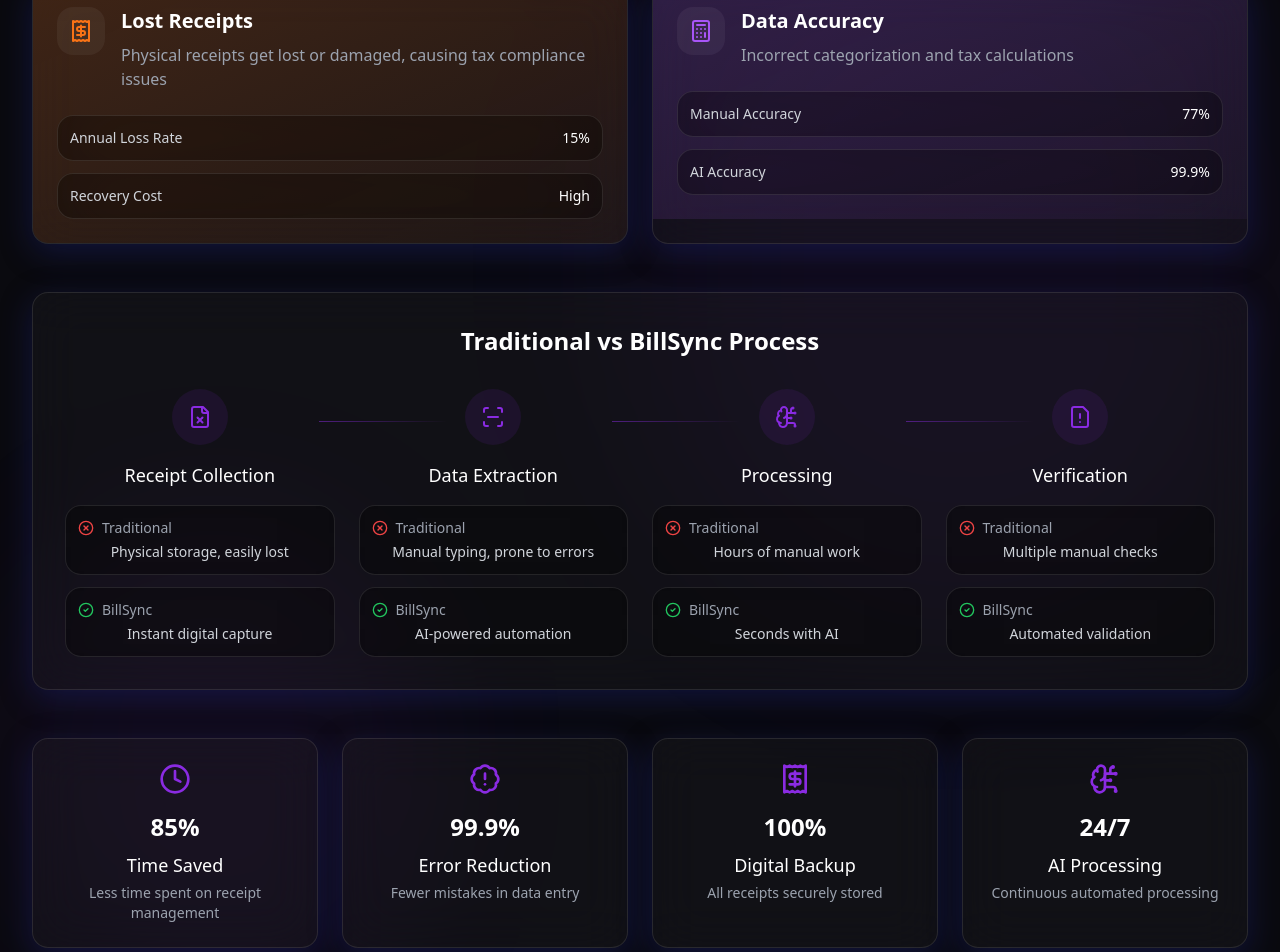
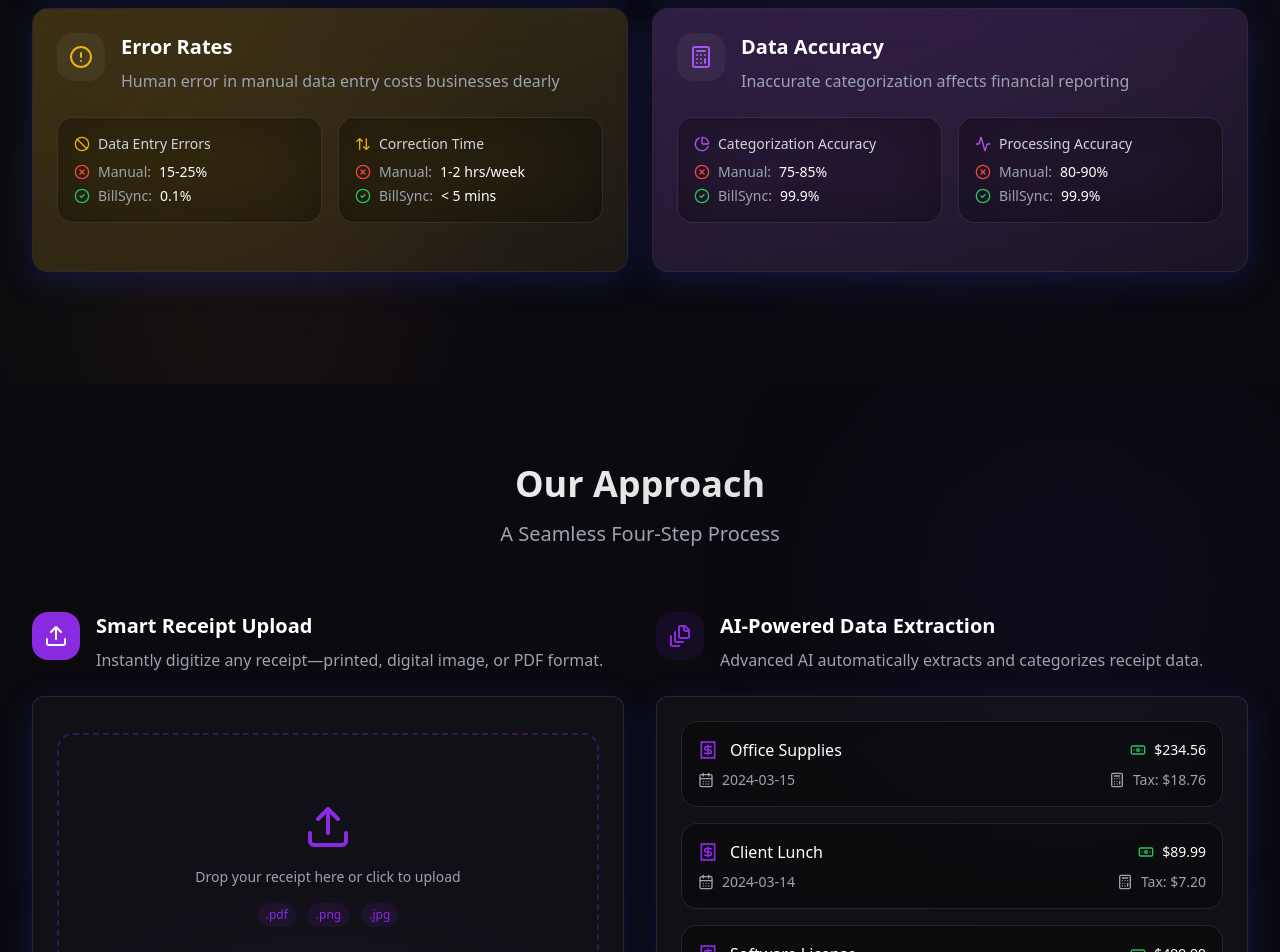
Before and after one commit to miniquinox/billsync, a React (Vite) app: page / in a window 1280 px wide. Shown: the part 1300-2252 px from the top of the page. Built offline with nearby package versions, Linux system fonts and the light colour scheme.

Commit message:
Refactor Challenge Cards
Redesigned the "Challenges We're Solving" section cards to be more modern and visually appealing, with a hyper-personalized approach for each card.  Includes improved UI/UX design, user interactions, animations, and data-driven content.

```diff
--- a/src/components/Challenges.tsx
+++ b/src/components/Challenges.tsx
@@ -1,92 +1,184 @@
 
-import { motion } from "framer-motion";
+import { motion, AnimatePresence } from "framer-motion";
 import {
   Clock,
   AlertCircle,
   Receipt,
+  Calculator,
+  TimerOff,
+  FileClock,
+  FileSearch,
   FileX,
-  Calculator,
-  BrainCircuit,
-  Clock4,
+  Wallet,
+  Receipt as ReceiptIcon,
+  ArrowUpDown,
+  Ban,
   CheckCircle2,
   XCircle,
-  BadgeAlert,
-  FileWarning,
-  ScanLine
+  PieChart,
+  TrendingUp,
+  LineChart,
+  Activity,
+  AlertTriangle,
+  BrainCircuit
 } from "lucide-react";
+import { useState } from "react";
+import {
+  Tooltip,
+  TooltipContent,
+  TooltipProvider,
+  TooltipTrigger,
+} from "@/components/ui/tooltip";
 
 const Challenges = () => {
+  const [activeCard, setActiveCard] = useState<string | null>(null);
+  const [selectedMetric, setSelectedMetric] = useState<string>("time");
+
   const challenges = [
     {
+      id: "time",
       title: "Time Drain",
-      description: "Manual receipt processing takes 10x longer than automated solutions",
+      description: "Manual receipt processing bottlenecks your business growth",
       icon: Clock,
-      stats: [
-        { label: "Manual Process", value: "4+ hours/week" },
-        { label: "With BillSync", value: "15 mins/week" },
-      ],
       color: "from-red-500/20 to-red-500/5",
       iconColor: "text-red-500",
+      stats: [
+        {
+          label: "Average Processing Time",
+          manual: "15-20 mins",
+          automated: "30 secs",
+          icon: TimerOff
         },
         {
+          label: "Weekly Time Investment",
+          manual: "4-6 hours",
+          automated: "15 mins",
+          icon: FileClock
+        },
+      ],
+      impacts: [
+        "Late expense reports",
+        "Delayed reimbursements",
+        "Administrative overload",
+        "Employee frustration"
+      ],
+      solution: {
+        title: "Smart Time Management",
+        features: [
+          "Instant receipt capture",
+          "Batch processing",
+          "Automated categorization",
+          "Real-time expense tracking"
+        ]
+      }
+    },
+    {
+      id: "receipts",
+      title: "Lost Receipts",
+      description: "Missing receipts lead to tax compliance issues and lost deductions",
+      icon: Receipt,
+      color: "from-amber-500/20 to-amber-500/5",
+      iconColor: "text-amber-500",
+      stats: [
+        {
+          label: "Receipt Loss Risk",
+          manual: "15-20%",
+          automated: "0%",
+          icon: FileX
+        },
+        {
+          label: "Recovery Success",
+          manual: "30-40%",
+          automated: "100%",
+          icon: FileSearch
+        },
+      ],
+      lossTypes: [
+        { type: "Physical Damage", percentage: 35 },
+        { type: "Misplacement", percentage: 45 },
+        { type: "Faded Text", percentage: 20 },
+      ],
+      solution: {
+        title: "Digital Receipt Vault",
+        features: [
+          "Instant backup",
+          "Cloud storage",
+          "Search functionality",
+          "Audit-ready format"
+        ]
+      }
+    },
+    {
+      id: "errors",
       title: "Error Rates",
-      description: "Human error in manual data entry leads to costly mistakes",
+      description: "Human error in manual data entry costs businesses dearly",
       icon: AlertCircle,
-      stats: [
-        { label: "Manual Error Rate", value: "23%" },
-        { label: "BillSync Error Rate", value: "0.1%" },
-      ],
       color: "from-yellow-500/20 to-yellow-500/5",
       iconColor: "text-yellow-500",
+      stats: [
+        {
+          label: "Data Entry Errors",
+          manual: "15-25%",
+          automated: "0.1%",
+          icon: Ban
         },
         {
-      title: "Lost Receipts",
-      description: "Physical receipts get lost or damaged, causing tax compliance issues",
-      icon: Receipt,
-      stats: [
-        { label: "Annual Loss Rate", value: "15%" },
-        { label: "Recovery Cost", value: "High" },
+          label: "Correction Time",
+          manual: "1-2 hrs/week",
+          automated: "< 5 mins",
+          icon: ArrowUpDown
+        },
       ],
-      color: "from-orange-500/20 to-orange-500/5",
-      iconColor: "text-orange-500",
+      errorTypes: [
+        { type: "Wrong Amount", percentage: 40 },
+        { type: "Missing Data", percentage: 35 },
+        { type: "Wrong Category", percentage: 25 },
+      ],
+      solution: {
+        title: "AI-Powered Accuracy",
+        features: [
+          "Smart data extraction",
+          "Auto-verification",
+          "Error detection",
+          "Validation checks"
+        ]
+      }
     },
     {
+      id: "accuracy",
       title: "Data Accuracy",
-      description: "Incorrect categorization and tax calculations",
+      description: "Inaccurate categorization affects financial reporting",
       icon: Calculator,
-      stats: [
-        { label: "Manual Accuracy", value: "77%" },
-        { label: "AI Accuracy", value: "99.9%" },
-      ],
       color: "from-purple-500/20 to-purple-500/5",
       iconColor: "text-purple-500",
-    },
-  ];
-
-  const timelineEvents = [
+      stats: [
         {
-      icon: FileX,
-      title: "Receipt Collection",
-      traditional: "Physical storage, easily lost",
-      billsync: "Instant digital capture",
+          label: "Categorization Accuracy",
+          manual: "75-85%",
+          automated: "99.9%",
+          icon: PieChart
         },
         {
-      icon: ScanLine,
-      title: "Data Extraction",
-      traditional: "Manual typing, prone to errors",
-      billsync: "AI-powered automation",
+          label: "Processing Accuracy",
+          manual: "80-90%",
+          automated: "99.9%",
+          icon: Activity
         },
-    {
-      icon: BrainCircuit,
-      title: "Processing",
-      traditional: "Hours of manual work",
-      billsync: "Seconds with AI",
-    },
-    {
-      icon: FileWarning,
-      title: "Verification",
-      traditional: "Multiple manual checks",
-      billsync: "Automated validation",
+      ],
+      accuracyMetrics: [
+        { metric: "Tax Compliance", impact: "High Risk" },
+        { metric: "Audit Readiness", impact: "Limited" },
+        { metric: "Financial Planning", impact: "Impaired" },
+      ],
+      solution: {
+        title: "Intelligent Processing",
+        features: [
+          "ML categorization",
+          "Pattern recognition",
+          "Smart suggestions",
+          "Learning system"
+        ]
+      }
     },
   ];
 
@@ -94,8 +186,30 @@ const Challenges = () => {
     <section className="py-16 relative overflow-hidden">
       {/* Background Elements */}
       <div className="absolute inset-0 z-0">
-        <div className="absolute top-1/4 right-0 w-1/2 h-1/2 bg-billsync-accent/5 rounded-full filter blur-[100px]" />
-        <div className="absolute bottom-0 left-0 w-1/3 h-1/3 bg-purple-600/5 rounded-full filter blur-[80px]" />
+        <motion.div
+          animate={{
+            scale: [1, 1.2, 1],
+            rotate: [0, 180, 360],
+          }}
+          transition={{
+            duration: 20,
+            repeat: Infinity,
+            ease: "linear",
+          }}
+          className="absolute top-1/4 right-0 w-1/2 h-1/2 bg-gradient-to-br from-billsync-accent/10 via-purple-600/5 to-transparent rounded-full filter blur-[100px]"
+        />
+        <motion.div
+          animate={{
+            scale: [1, 1.3, 1],
+            rotate: [360, 180, 0],
+          }}
+          transition={{
+            duration: 25,
+            repeat: Infinity,
+            ease: "linear",
+          }}
+          className="absolute bottom-0 left-0 w-1/3 h-1/3 bg-gradient-to-tr from-red-500/10 via-amber-500/5 to-transparent rounded-full filter blur-[80px]"
+        />
       </div>
 
       <div className="max-w-7xl mx-auto px-4 sm:px-6 lg:px-8 relative z-10">
@@ -119,137 +233,236 @@ const Challenges = () => {
         <div className="grid grid-cols-1 md:grid-cols-2 gap-6 mb-12">
           {challenges.map((challenge, index) => (
             <motion.div
-              key={index}
+              key={challenge.id}
               initial={{ opacity: 0, y: 20 }}
               whileInView={{ opacity: 1, y: 0 }}
               viewport={{ once: true }}
               transition={{ duration: 0.5, delay: index * 0.1 }}
+              className="glass-card rounded-2xl overflow-hidden"
+              onHoverStart={() => setActiveCard(challenge.id)}
+              onHoverEnd={() => setActiveCard(null)}
+            >
+              <motion.div
+                className={`p-6 bg-gradient-to-br ${challenge.color} relative group`}
                 whileHover={{ scale: 1.02 }}
-              className="glass-card rounded-2xl overflow-hidden"
+                transition={{ duration: 0.3 }}
               >
-              <div className={`p-6 bg-gradient-to-br ${challenge.color}`}>
-                <div className="flex items-start gap-4">
-                  <div className={`p-3 rounded-lg bg-white/5 ${challenge.iconColor}`}>
+                {/* Card Header */}
+                <div className="flex items-start gap-4 mb-6">
+                  <motion.div
+                    className={`p-3 rounded-lg bg-white/5 ${challenge.iconColor}`}
+                    whileHover={{ rotate: 360 }}
+                    transition={{ duration: 0.5 }}
+                  >
                     <challenge.icon className="h-6 w-6" />
-                  </div>
+                  </motion.div>
                   <div>
                     <h3 className="text-xl font-semibold mb-2">{challenge.title}</h3>
                     <p className="text-gray-400">{challenge.description}</p>
                   </div>
                 </div>
-                <div className="mt-6 space-y-3">
+
+                {/* Stats Comparison */}
+                <div className="grid grid-cols-2 gap-4 mb-6">
                   {challenge.stats.map((stat, idx) => (
-                    <div
-                      key={idx}
-                      className="flex items-center justify-between p-3 neo-blur rounded-lg"
+                    <TooltipProvider key={idx}>
+                      <Tooltip>
+                        <TooltipTrigger asChild>
+                          <motion.div
+                            className="neo-blur p-4 rounded-lg relative overflow-hidden group cursor-help"
+                            whileHover={{ scale: 1.05 }}
                           >
+                            <motion.div
+                              className="absolute inset-0 bg-gradient-to-r from-transparent via-white/10 to-transparent"
+                              initial={{ x: "-100%" }}
+                              whileHover={{ x: "100%" }}
+                              transition={{ duration: 0.5 }}
+                            />
+                            <div className="flex items-center gap-2 mb-2">
+                              <stat.icon className={`h-4 w-4 ${challenge.iconColor}`} />
                               <span className="text-sm text-gray-300">{stat.label}</span>
-                      <span className="text-sm font-medium">{stat.value}</span>
                             </div>
+                            <div className="space-y-1">
+                              <div className="flex items-center gap-2">
+                                <XCircle className="h-4 w-4 text-red-500" />
+                                <span className="text-sm text-gray-400">Manual:</span>
+                                <span className="text-sm font-medium">{stat.manual}</span>
+                              </div>
+                              <div className="flex items-center gap-2">
+                                <CheckCircle2 className="h-4 w-4 text-green-500" />
+                                <span className="text-sm text-gray-400">BillSync:</span>
+                                <span className="text-sm font-medium">{stat.automated}</span>
+                              </div>
+                            </div>
+                          </motion.div>
+                        </TooltipTrigger>
+                        <TooltipContent>
+                          <p className="text-sm">Based on industry averages</p>
+                        </TooltipContent>
+                      </Tooltip>
+                    </TooltipProvider>
                   ))}
                 </div>
+
+                {/* Dynamic Content Based on Challenge Type */}
+                <AnimatePresence mode="wait">
+                  <motion.div
+                    key={activeCard === challenge.id ? "active" : "inactive"}
+                    initial={{ opacity: 0, height: 0 }}
+                    animate={{ opacity: 1, height: "auto" }}
+                    exit={{ opacity: 0, height: 0 }}
+                    transition={{ duration: 0.3 }}
+                  >
+                    {activeCard === challenge.id && (
+                      <div className="space-y-4">
+                        {challenge.id === "time" && (
+                          <div className="neo-blur p-4 rounded-lg">
+                            <h4 className="text-sm font-medium mb-3">Common Impacts:</h4>
+                            <div className="grid grid-cols-2 gap-3">
+                              {challenge.impacts.map((impact, idx) => (
+                                <motion.div
+                                  key={idx}
+                                  initial={{ opacity: 0, x: -20 }}
+                                  animate={{ opacity: 1, x: 0 }}
+                                  transition={{ delay: idx * 0.1 }}
+                                  className="flex items-center gap-2"
+                                >
+                                  <AlertTriangle className="h-4 w-4 text-amber-500" />
+                                  <span className="text-sm text-gray-300">{impact}</span>
+                                </motion.div>
+                              ))}
+                            </div>
+                          </div>
+                        )}
+
+                        {challenge.id === "receipts" && (
+                          <div className="neo-blur p-4 rounded-lg">
+                            <h4 className="text-sm font-medium mb-3">Loss Analysis:</h4>
+                            <div className="space-y-3">
+                              {challenge.lossTypes.map((loss, idx) => (
+                                <motion.div
+                                  key={idx}
+                                  className="relative h-8"
+                                  initial={{ width: 0 }}
+                                  animate={{ width: `${loss.percentage}%` }}
+                                  transition={{ duration: 0.5, delay: idx * 0.1 }}
+                                >
+                                  <div className={`absolute inset-0 ${challenge.color} rounded-full`} />
+                                  <div className="absolute inset-0 flex items-center justify-between px-3">
+                                    <span className="text-xs">{loss.type}</span>
+                                    <span className="text-xs font-medium">{loss.percentage}%</span>
                                   </div>
                                 </motion.div>
                               ))}
                             </div>
+                          </div>
+                        )}
 
-        {/* Process Timeline */}
+                        {challenge.id === "errors" && (
+                          <div className="neo-blur p-4 rounded-lg">
+                            <h4 className="text-sm font-medium mb-3">Error Distribution:</h4>
+                            <div className="grid grid-cols-3 gap-3">
+                              {challenge.errorTypes.map((error, idx) => (
+                                <motion.div
+                                  key={idx}
+                                  className="text-center"
+                                  initial={{ scale: 0 }}
+                                  animate={{ scale: 1 }}
+                                  transition={{ delay: idx * 0.1 }}
+                                >
+                                  <div className="relative mb-2">
+                                    <svg className="w-16 h-16">
+                                      <circle
+                                        cx="32"
+                                        cy="32"
+                                        r="28"
+                                        fill="none"
+                                        stroke="currentColor"
+                                        strokeWidth="8"
+                                        className="text-gray-700"
+                                      />
+                                      <motion.circle
+                                        cx="32"
+                                        cy="32"
+                                        r="28"
+                                        fill="none"
+                                        stroke="currentColor"
+                                        strokeWidth="8"
+                                        className={challenge.iconColor}
+                                        strokeDasharray={175.9}
+                                        strokeDashoffset={175.9 - (175.9 * error.percentage) / 100}
+                                        transform="rotate(-90 32 32)"
+                                        initial={{ strokeDashoffset: 175.9 }}
+                                        animate={{ strokeDashoffset: 175.9 - (175.9 * error.percentage) / 100 }}
+                                        transition={{ duration: 1 }}
+                                      />
+                                    </svg>
+                                    <div className="absolute inset-0 flex items-center justify-center">
+                                      <span className="text-sm font-medium">{error.percentage}%</span>
+                                    </div>
+                                  </div>
+                                  <span className="text-xs text-gray-400">{error.type}</span>
+                                </motion.div>
+                              ))}
+                            </div>
+                          </div>
+                        )}
+
+                        {challenge.id === "accuracy" && (
+                          <div className="neo-blur p-4 rounded-lg">
+                            <h4 className="text-sm font-medium mb-3">Impact Analysis:</h4>
+                            <div className="space-y-3">
+                              {challenge.accuracyMetrics.map((metric, idx) => (
+                                <motion.div
+                                  key={idx}
+                                  initial={{ opacity: 0, x: -20 }}
+                                  animate={{ opacity: 1, x: 0 }}
+                                  transition={{ delay: idx * 0.1 }}
+                                  className="flex items-center justify-between"
+                                >
+                                  <div className="flex items-center gap-2">
+                                    <BrainCircuit className={`h-4 w-4 ${challenge.iconColor}`} />
+                                    <span className="text-sm text-gray-300">{metric.metric}</span>
+                                  </div>
+                                  <span className="text-xs px-2 py-1 rounded-full bg-red-500/20 text-red-500">
+                                    {metric.impact}
+                                  </span>
+                                </motion.div>
+                              ))}
+                            </div>
+                          </div>
+                        )}
+
+                        {/* Solution Preview */}
                         <motion.div
                           initial={{ opacity: 0, y: 20 }}
-          whileInView={{ opacity: 1, y: 0 }}
-          viewport={{ once: true }}
-          transition={{ duration: 0.5 }}
-          className="glass-card p-8 rounded-2xl"
+                          animate={{ opacity: 1, y: 0 }}
+                          className="neo-blur p-4 rounded-lg"
                         >
-          <h3 className="text-2xl font-semibold mb-8 text-center">
-            Traditional vs BillSync Process
-          </h3>
-          <div className="grid grid-cols-1 md:grid-cols-2 lg:grid-cols-4 gap-6">
-            {timelineEvents.map((event, index) => (
+                          <h4 className="text-sm font-medium mb-3">{challenge.solution.title}</h4>
+                          <div className="grid grid-cols-2 gap-3">
+                            {challenge.solution.features.map((feature, idx) => (
                               <motion.div
-                key={index}
-                initial={{ opacity: 0, y: 20 }}
-                whileInView={{ opacity: 1, y: 0 }}
-                viewport={{ once: true }}
-                transition={{ duration: 0.5, delay: index * 0.1 }}
-                className="relative"
+                                key={idx}
+                                initial={{ opacity: 0, x: -20 }}
+                                animate={{ opacity: 1, x: 0 }}
+                                transition={{ delay: idx * 0.1 }}
+                                className="flex items-center gap-2"
                               >
-                <div className="flex flex-col items-center text-center space-y-4">
-                  <div className="p-4 rounded-full bg-billsync-accent/10 text-billsync-accent">
-                    <event.icon className="h-6 w-6" />
-                  </div>
-                  <h4 className="text-lg font-medium">{event.title}</h4>
-                  <div className="space-y-3 w-full">
-                    <div className="p-3 neo-blur rounded-lg">
-                      <div className="flex items-center gap-2 mb-1">
-                        <XCircle className="h-4 w-4 text-red-500" />
-                        <span className="text-sm text-gray-400">Traditional</span>
-                      </div>
-                      <p className="text-sm text-gray-300">{event.traditional}</p>
-                    </div>
-                    <div className="p-3 neo-blur rounded-lg">
-                      <div className="flex items-center gap-2 mb-1">
                                 <CheckCircle2 className="h-4 w-4 text-green-500" />
-                        <span className="text-sm text-gray-400">BillSync</span>
-                      </div>
-                      <p className="text-sm text-gray-300">{event.billsync}</p>
-                    </div>
-                  </div>
-                </div>
-                {index < timelineEvents.length - 1 && (
-                  <div className="hidden lg:block absolute top-8 left-[calc(100%_-_16px)] w-32 h-px bg-gradient-to-r from-billsync-accent/50 to-transparent" />
-                )}
+                                <span className="text-sm text-gray-300">{feature}</span>
                               </motion.div>
                             ))}
                           </div>
                         </motion.div>
-
-        {/* Key Metrics */}
-        <motion.div
-          initial={{ opacity: 0, y: 20 }}
-          whileInView={{ opacity: 1, y: 0 }}
-          viewport={{ once: true }}
-          transition={{ duration: 0.5 }}
-          className="grid grid-cols-1 sm:grid-cols-2 lg:grid-cols-4 gap-6 mt-12"
-        >
-          {[
-            {
-              icon: Clock4,
-              value: "85%",
-              label: "Time Saved",
-              description: "Less time spent on receipt management",
-            },
-            {
-              icon: BadgeAlert,
-              value: "99.9%",
-              label: "Error Reduction",
-              description: "Fewer mistakes in data entry",
-            },
-            {
-              icon: Receipt,
-              value: "100%",
-              label: "Digital Backup",
-              description: "All receipts securely stored",
-            },
-            {
-              icon: BrainCircuit,
-              value: "24/7",
-              label: "AI Processing",
-              description: "Continuous automated processing",
-            },
-          ].map((metric, index) => (
-            <motion.div
-              key={index}
-              whileHover={{ scale: 1.05 }}
-              className="glass-card p-6 rounded-2xl text-center"
-            >
-              <metric.icon className="h-8 w-8 text-billsync-accent mx-auto mb-4" />
-              <h3 className="text-2xl font-bold mb-2">{metric.value}</h3>
-              <p className="text-lg font-medium mb-1">{metric.label}</p>
-              <p className="text-sm text-gray-400">{metric.description}</p>
+                      </div>
+                    )}
+                  </motion.div>
+                </AnimatePresence>
+              </motion.div>
             </motion.div>
           ))}
-        </motion.div>
+        </div>
       </div>
     </section>
   );
```
Lines whose indentation alone changed are shown as unchanged.
